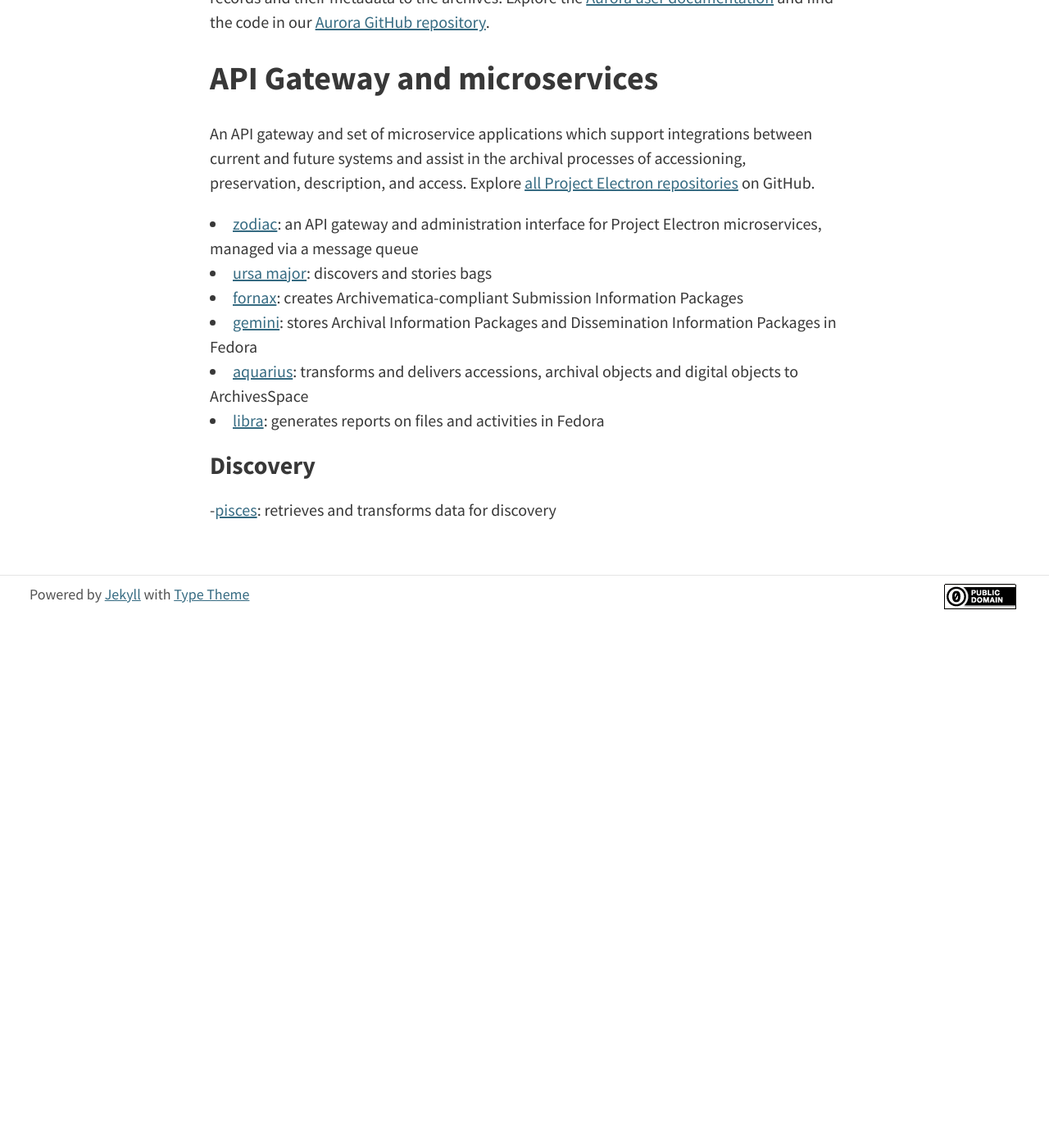
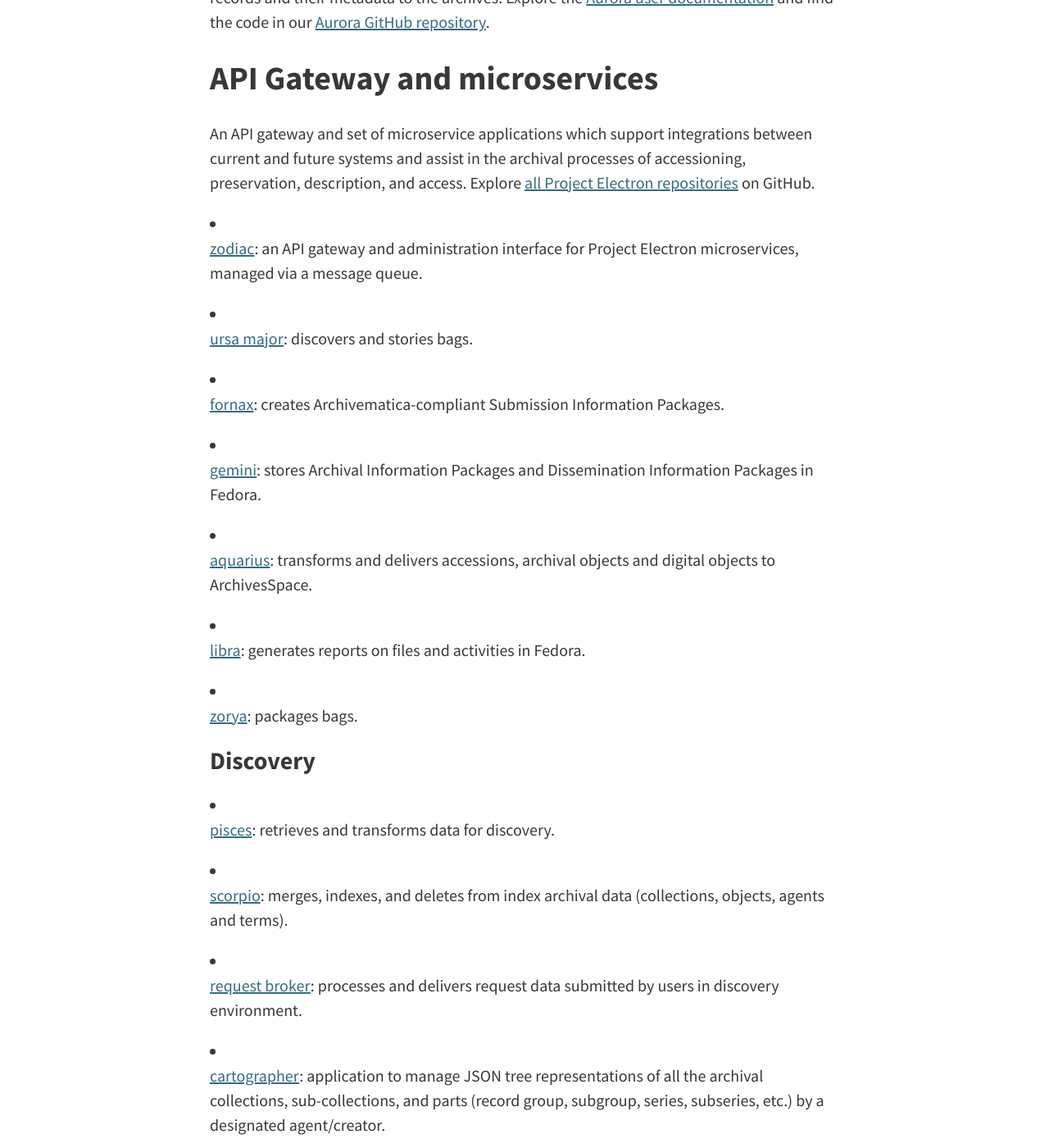
Before and after one commit to RockefellerArchiveCenter/project_electron, a Jekyll site: the page built from content/components.md, in a window 1280 px wide and 1400 px high, scrolled down 1030 px. Shown: the whole window at 82% size. Built offline with Jekyll 4.4.1, drawn with Linux system fonts in a browser that asks for light colours; before the commit the page ends 1798 px from its top, so only the background shows below that; some of the changed text lies outside the part shown.

Commit message:
add missing project repos

```diff
--- a/content/components.md
+++ b/content/components.md
@@ -25,13 +25,34 @@
 ## API Gateway and microservices
 An API gateway and set of microservice applications which support integrations between current and future systems and assist in the archival processes of accessioning, preservation, description, and access. Explore [all Project Electron repositories](https://github.com/topics/project-electron) on GitHub.
 
-  - [zodiac](https://github.com/RockefellerArchiveCenter/zodiac): an API gateway and administration interface for Project Electron microservices, managed via a message queue
-  - [ursa major](https://github.com/RockefellerArchiveCenter/ursa_major): discovers and stories bags
-  - [fornax](https://github.com/RockefellerArchiveCenter/fornax): creates Archivematica-compliant Submission Information Packages
-  - [gemini](https://github.com/RockefellerArchiveCenter/gemini): stores Archival Information Packages and Dissemination Information Packages in Fedora
-  - [aquarius](https://github.com/RockefellerArchiveCenter/aquarius): transforms and delivers accessions, archival objects and digital objects to ArchivesSpace
-  - [libra](https://github.com/RockefellerArchiveCenter/libra): generates reports on files and activities in Fedora
+  - [zodiac](https://github.com/RockefellerArchiveCenter/zodiac): an API gateway and administration interface for Project Electron microservices, managed via a message queue.
+
+  - [ursa major](https://github.com/RockefellerArchiveCenter/ursa_major): discovers and stories bags.
+
+  - [fornax](https://github.com/RockefellerArchiveCenter/fornax): creates Archivematica-compliant Submission Information Packages.
+
+  - [gemini](https://github.com/RockefellerArchiveCenter/gemini): stores Archival Information Packages and Dissemination Information Packages in Fedora.
+
+  - [aquarius](https://github.com/RockefellerArchiveCenter/aquarius): transforms and delivers accessions, archival objects and digital objects to ArchivesSpace.
+
+  - [libra](https://github.com/RockefellerArchiveCenter/libra): generates reports on files and activities in Fedora.
+
+  - [zorya](https://github.com/RockefellerArchiveCenter/zorya): packages bags.
 
 ### Discovery
 
-  -[pisces](https://github.com/RockefellerArchiveCenter/pisces): retrieves and transforms data for discovery
+- [pisces](https://github.com/RockefellerArchiveCenter/pisces): retrieves and transforms data for discovery.
+
+- [scorpio](https://github.com/RockefellerArchiveCenter/scorpio): merges, indexes, and deletes from index archival data (collections, objects, agents and terms).
+
+- [request broker](https://github.com/RockefellerArchiveCenter/request_broker): processes and delivers request data submitted by users in discovery environment.
+
+- [cartographer](https://github.com/RockefellerArchiveCenter/cartographer): application to manage JSON tree representations of all the archival collections, sub-collections, and parts (record group, subgroup, series, subseries, etc.) by a designated agent/creator.
+
+### Libraries
+
+  - [asterism](https://github.com/RockefellerArchiveCenter/asterism): helpers and common patterns used in Project Electron infrastructure.
+
+  - [Electron Bonder](https://github.com/RockefellerArchiveCenter/ElectronBonder): client library for working with the Project Electron APIs built using [ArchivesSnake](https://github.com/archivesspace-labs/ArchivesSnake/).
+
+  - [rac_es](https://github.com/RockefellerArchiveCenter/rac_es): helpers for Elasticsearch.
```
